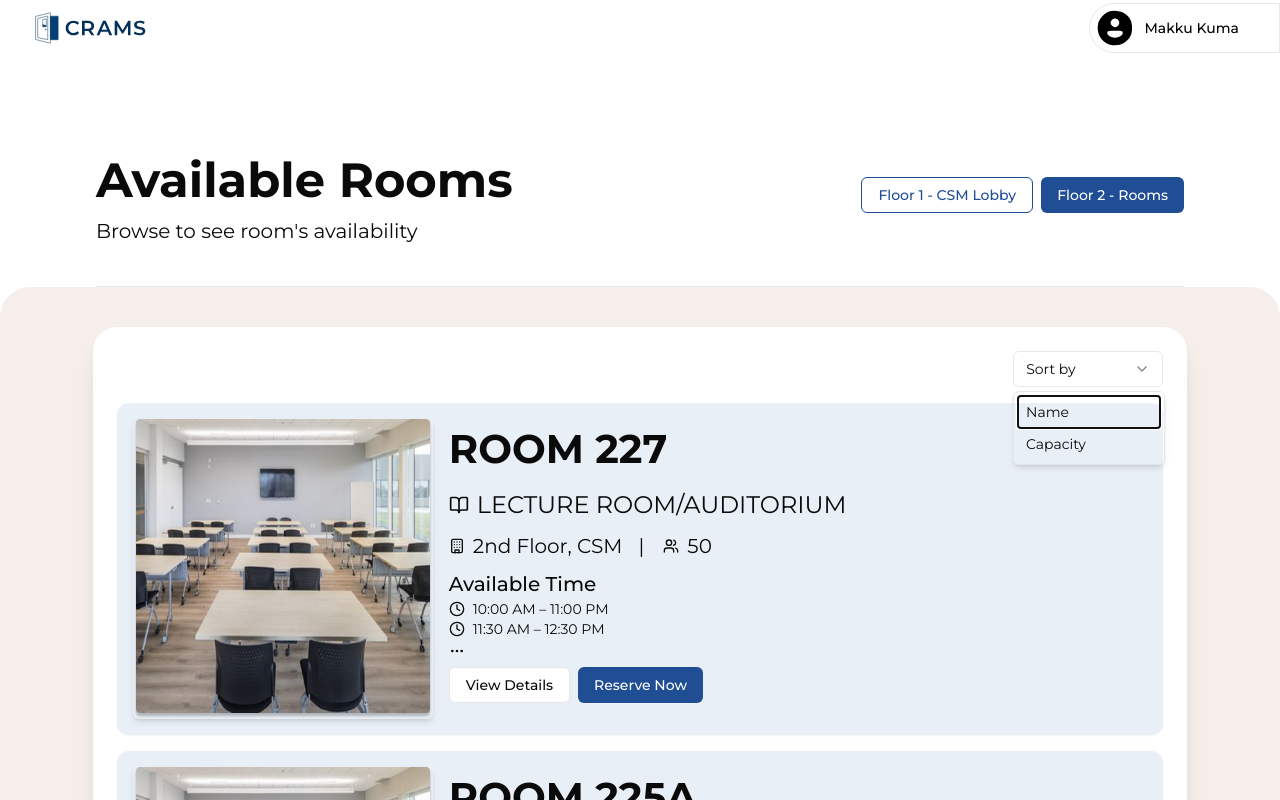
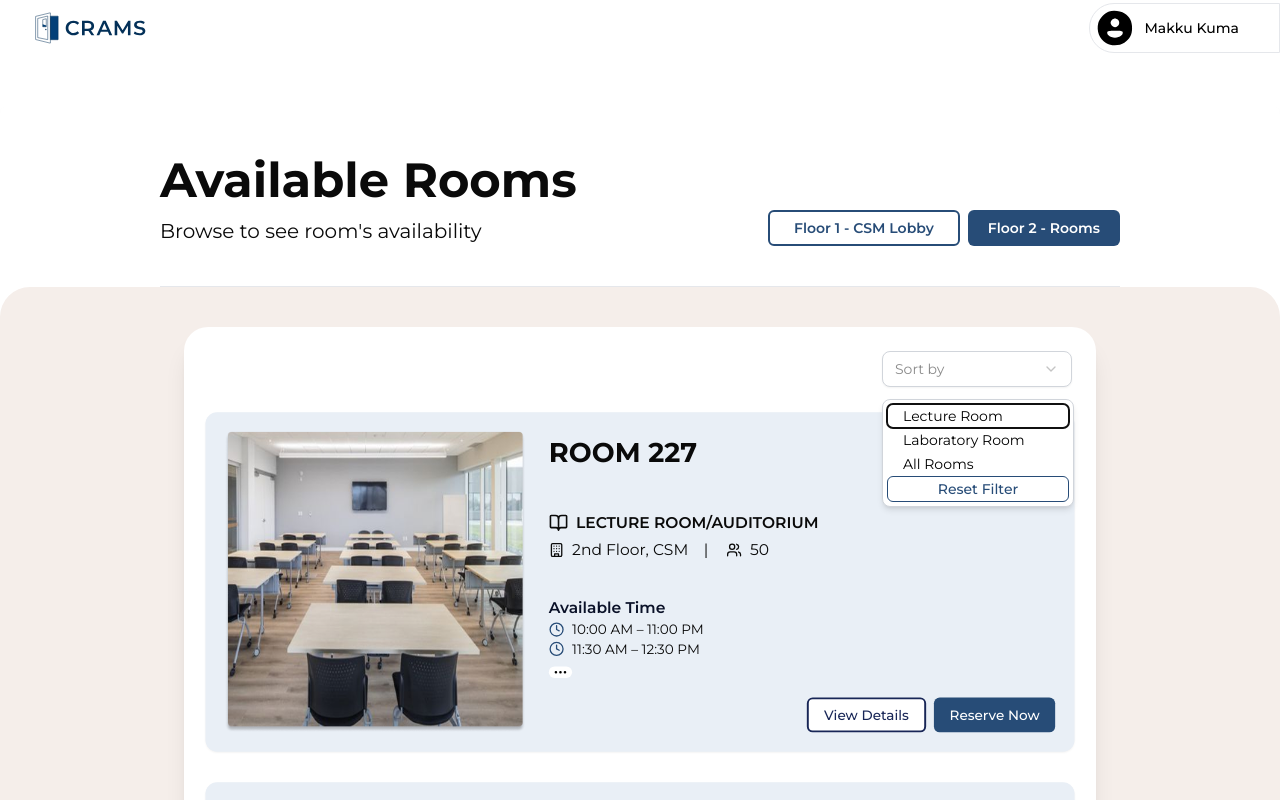
Before and after one commit to MakkuHuqueriza/CRAMS, a Next.js app: page / in a window 1280 px wide. Both pictures are taken after a click on the button "Sort by". Shown: the top 800 px of the page. Built offline with nearby package versions, Linux system fonts and the light colour scheme.

Commit message:
feat: available rooms

```diff
--- a/src/app/components/AvailableRooms.tsx
+++ b/src/app/components/AvailableRooms.tsx
@@ -18,6 +18,7 @@ import {
   Laptop,
   Beaker,
   ChefHat,
+  ArrowDown,
 } from "lucide-react";
 
 type Room = {
@@ -91,44 +92,64 @@ const RoomCard = ({ room }: { room: Room }) => {
   };
 
   return (
-    <Card className="flex flex-col md:flex-row items-start gap-4 p-4 bg-[#e9eff6] border-none">
+    <Card className="flex md:flex-row bg-[#e9eff6] border-none p-4 md:p-5 scale-[0.97] gap-6">
+      <div className="flex-shrink-0">
         <Image
           src={room.image}
           alt={room.name}
-        width={300}
-        height={300}
-        className="rounded-md object-cover shadow-md"
+          width={310}
+          height={310}
+          className="rounded-md object-cover"
         />
-      <CardContent className="p-0 flex-1 space-y-2">
-        <h2 className="text-[40px] font-bold">{room.name}</h2>
+      </div>
+
+      <div className="flex flex-col justify-between flex-1">
+        {/* Top Section: Title & Info */}
+        <div className="space-y-1">
+          <h2 className="text-[28px] font-bold mb-10">{room.name}</h2>
+
           <div className="flex items-center gap-2">
-          {getRoomIcon(room.type)} {/* Dynamically render the icon */}
-          <span className="text-[24px]">{room.type}</span>
+            {getRoomIcon(room.type)}
+            <span className="text-[16px] font-semibold">{room.type}</span>
           </div>
-        <div className="flex items-center gap-2 text-[20px] text-muted-foreground">
+
+          <div className="flex items-center gap-2 text-[16px] text-muted-foreground">
             <Building className="w-4 h-4" /> {room.floor}
             <span className="mx-2 mr-[-5px]">|</span>
             <Users className="w-4 h-4 ml-4" /> {room.capacity}
           </div>
-        <div>
-          <p className="text-[20px] font-medium mt-1">Available Time</p>
+
+          <div className="pt-8 pb-1">
+            <p className="text-[16px] text-primary-foreground font-semibold">
+              Available Time
+            </p>
             {room.times.map((time, i) => (
               <p key={i} className="text-sm flex items-center gap-2">
-              <Clock className="w-4 h-4" />
+                <Clock className="w-4 h-4 text-[#274c77]" />
                 {time}
               </p>
             ))}
-          <MoreHorizontal className="w-4 h-4 mt-1" />
           </div>
-        <div className="flex gap-2 mt-2 text-[24px]">
-          <Button variant="outline" className="px-4">
+
+          {/* Dots Button */}
+          <button className="bg-primary text-black rounded-full p-1 w-6 h-3 flex items-center justify-center">
+            <MoreHorizontal className="w-5 h-5" />
+          </button>
+        </div>
+
+        {/* Bottom Buttons aligned right */}
+        <div className="flex justify-end gap-2 mt-4 text-[24px]">
+          <Button
+            variant="outline"
+            className="px-4 border-[#182657] text-[#182657] border-2"
+          >
             View Details
           </Button>
-          <Button className="bg-[#1f4e94] text-white hover:bg-[#274c77]">
+          <Button className="bg-[#274c77] text-white hover:bg-[#182657]">
             Reserve Now
           </Button>
         </div>
-      </CardContent>
+      </div>
     </Card>
   );
 };
@@ -138,8 +159,8 @@ const AvailableRooms = () => {
     <section className="flex justify-center py-12">
       <div className="w-full rounded-xl shadow-lg bg-primary">
         {/* Header section with title + floor buttons */}
-        <div className="bg-primary w-[85%] max-w-6xl mx-auto py-10 border-b border-muted">
-          <div className="flex flex-col md:flex-row md:items-center md:justify-between gap-4">
+        <div className="bg-primary w-[75%] max-w-6xl mx-auto py-10 border-b border-muted">
+          <div className="flex flex-col md:flex-row md:items-end md:justify-between gap-4">
             <div>
               <h1 className="text-[48px] font-bold text-primary">
                 Available Rooms
@@ -151,28 +172,49 @@ const AvailableRooms = () => {
             <div className="flex gap-2 text-[25px]">
               <Button
                 variant="outline"
-                className="rounded-md text-[#1f4e94] border-[#1f4e94]"
+                className="rounded-md text-[#274c77] border-[#274c77] border-2 font-semibold px-6 py-3"
               >
                 Floor 1 - CSM Lobby
               </Button>
-              <Button className="bg-[#1f4e94] text-white hover:bg-[#274c77] rounded-md">
+              <Button className="bg-[#274c77] text-white hover:bg-[#182657] rounded-md font-semibold px-5 py-4">
                 Floor 2 - Rooms
               </Button>
             </div>
           </div>
         </div>
 
-        {/* Beige background wrapper */}
-        <div className="rooms-secondary px-4 md:px-8 py-10 rounded-t-[30px]">
-          <div className="bg-primary w-[90%] max-w-6xl mx-auto p-6 space-y-4 rounded-3xl shadow-xl text-[24px]">
+        {/* Beige background */}
+        <div className="rooms-secondary h-full px-4 md:px-8 pt-10 rounded-t-[30px]">
+          <div className="bg-primary w-[75%] max-w-6xl mx-auto p-6 px-2 space-y-5 rounded-3xl shadow-xl text-[24px]">
             <div className="flex justify-end">
               <Select>
-                <SelectTrigger className="w-[150px]">
+                <SelectTrigger className="w-[190px] text-[#8a8a8a] py-2 mr-4 border border-gray-300 rounded-lg shadow-sm bg-white hover:bg-gray-100">
                   <SelectValue placeholder="Sort by" />
                 </SelectTrigger>
-                <SelectContent>
-                  <SelectItem value="name">Name</SelectItem>
-                  <SelectItem value="capacity">Capacity</SelectItem>
+                <SelectContent className="w-full bg-white text-black border border-gray-300 shadow-md rounded-lg mt-2">
+                  <SelectItem
+                    value="lecture"
+                    className="hover:bg-gray-200 active:bg-[#274c77] active:text-white px-4 py-[2px] rounded-md cursor-pointer"
+                  >
+                    Lecture Room
+                  </SelectItem>
+                  <SelectItem
+                    value="lab"
+                    className="hover:bg-gray-200 active:bg-[#274c77] active:text-white px-4 py-[2px] rounded-md cursor-pointer"
+                  >
+                    Laboratory Room
+                  </SelectItem>
+                  <SelectItem
+                    value="all"
+                    className="hover:bg-gray-200 active:bg-[#274c77] active:text-white px-4 py-[2px] rounded-md cursor-pointer"
+                  >
+                    All Rooms
+                  </SelectItem>
+                  <div>
+                    <button className="text-[#274c77] border border-[#274c77] text-sm font-medium rounded-md w-full px-4 py-[2px] hover:bg-[#f1f1f1] transition">
+                      Reset Filter
+                    </button>
+                  </div>
                 </SelectContent>
               </Select>
             </div>
@@ -184,9 +226,10 @@ const AvailableRooms = () => {
           <div className="flex justify-center pt-12">
             <Button
               variant="outline"
-              className="rounded-full px-6 text-[#1f4e94] border-[#1f4e94] hover:bg-[#e1ecfa]"
+              className="rounded-full bg-primary px-5 py-[18px] font-semibold text-[#274c77] border-[#274c77] border-2 transition-transform transform hover:scale-105"
             >
               Load More
+              <ArrowDown className="w-4 h-4" />
             </Button>
           </div>
         </div>
--- a/src/app/components/Navbar.tsx
+++ b/src/app/components/Navbar.tsx
@@ -53,7 +53,7 @@ const Navbar = () => {
 
             <PopoverContent
               align="end"
-              className="w-52 p-0 rounded-none bg-white shadow-md z-50"
+              className="w-53 p-0 rounded-none bg-white shadow-md z-50"
             >
               <ul className="space-y-1 text-sm text-secondary-foreground">
                 <li>
```
Lines whose indentation alone changed are shown as unchanged.
